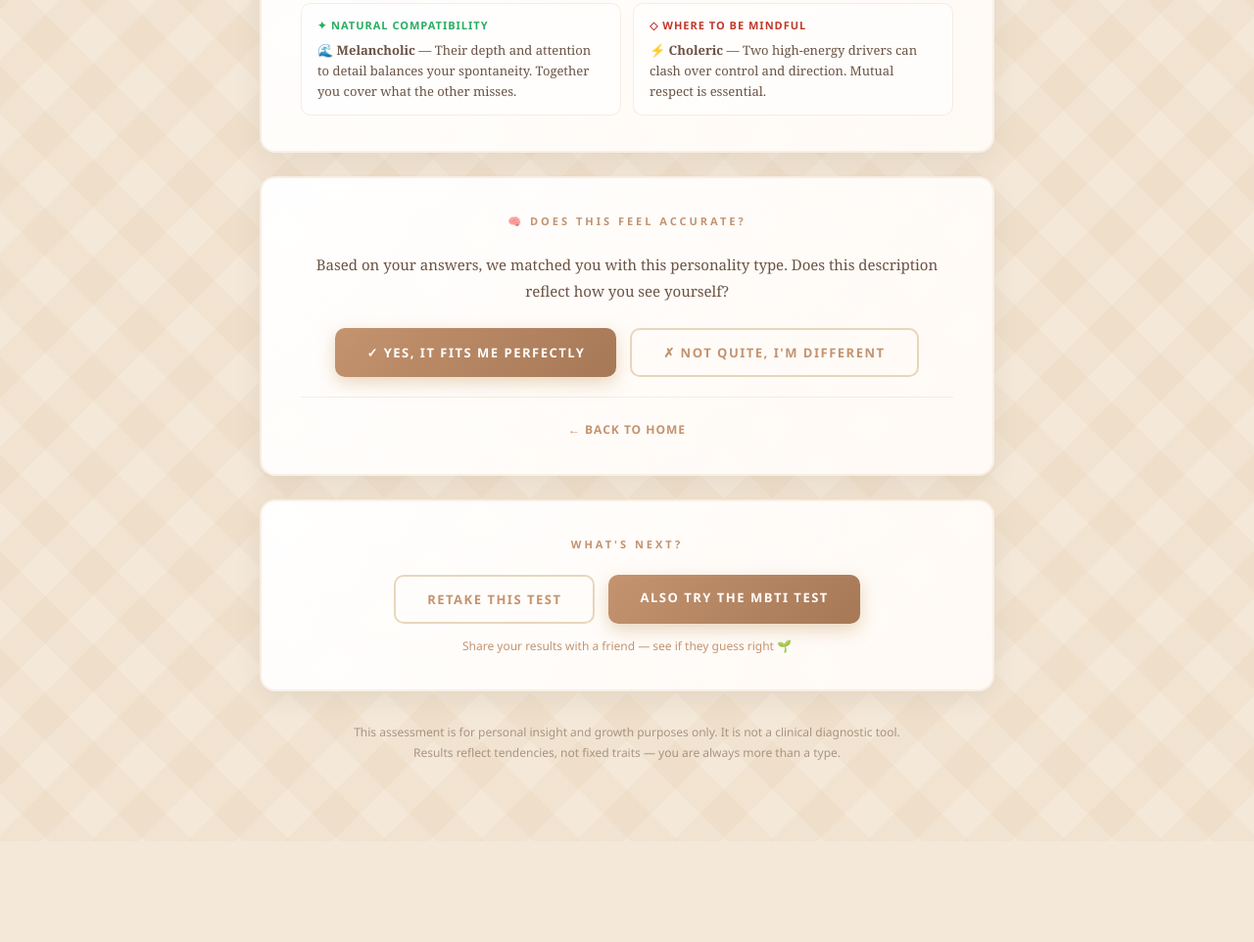
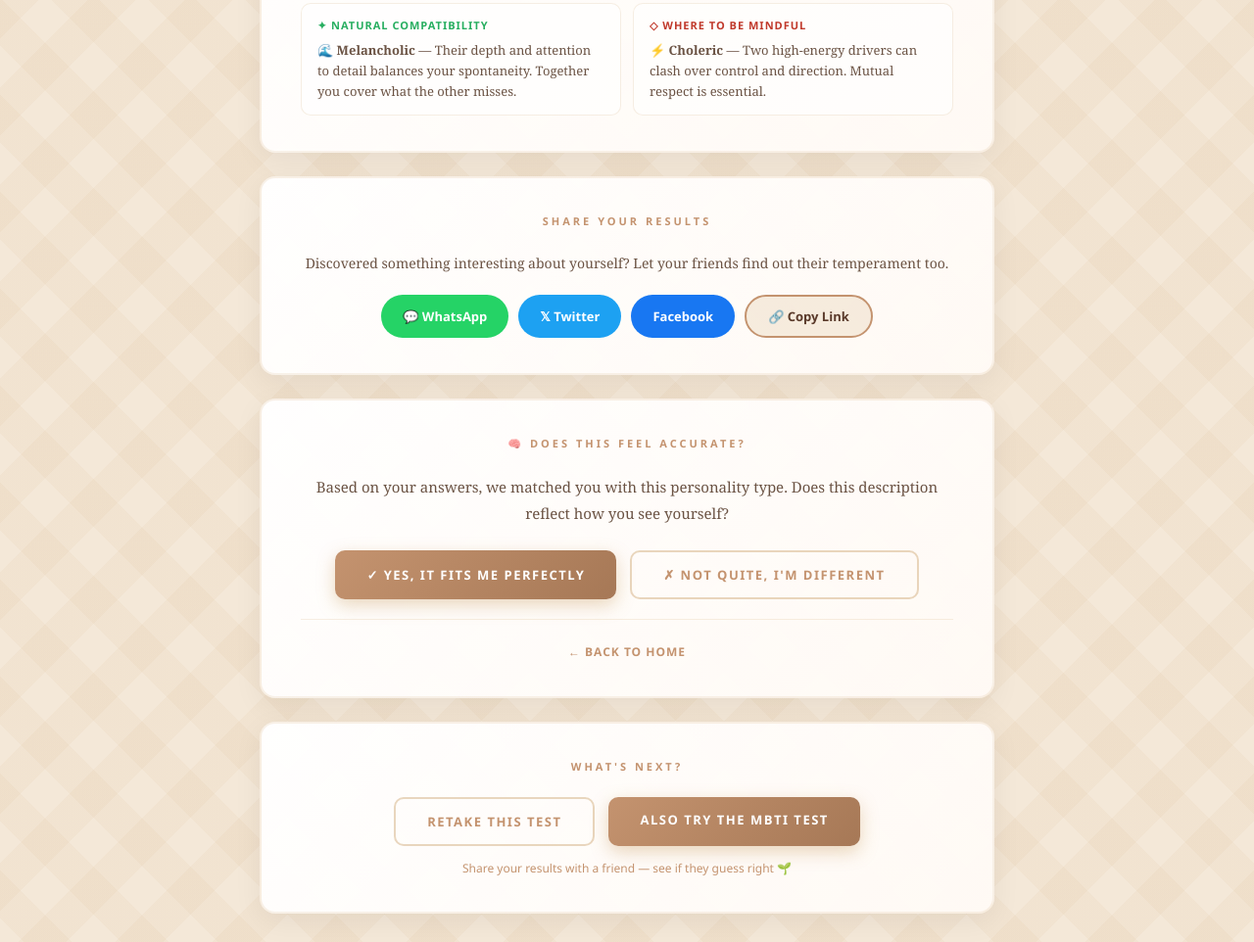
Before and after one commit to Datalternate/i-personality, a plain HTML site: page temperaments-result.html in a window 1280 px wide. Shown: the part 2239-3201 px from the top of the page at 98% size. Before the commit the page ends 3098 px from the top, so only its background shows below. Drawn offline with Linux system fonts and the light colour scheme.

Commit message:
Update temperaments-result.html

```diff
--- a/temperaments-result.html
+++ b/temperaments-result.html
@@ -448,6 +448,36 @@
       margin-top: 14px;
     }
 
+
+    /* ── Share buttons ── */
+    .social-share {
+      display: flex;
+      gap: 10px;
+      justify-content: center;
+      flex-wrap: wrap;
+      margin-top: 6px;
+    }
+
+    .share-btn {
+      padding: 11px 22px;
+      border-radius: 25px;
+      border: none;
+      cursor: pointer;
+      font-size: 13px;
+      font-weight: 600;
+      font-family: 'Segoe UI', sans-serif;
+      transition: all 0.25s ease;
+      display: inline-block;
+      text-decoration: none;
+    }
+
+    .share-btn:hover { transform: translateY(-2px); opacity: 0.9; }
+
+    .share-twitter  { background: #1DA1F2; color: white; }
+    .share-whatsapp { background: #25D366; color: white; }
+    .share-facebook { background: #1877F2; color: white; }
+    .share-copy     { background: rgba(193,140,74,0.15); color: var(--text-dark); border: 2px solid var(--accent-gold); }
+    .share-copy:hover { background: rgba(193,140,74,0.28); opacity: 1; }
     /* ── Disclaimer ── */
     .disclaimer {
       font-family: 'Segoe UI', sans-serif;
@@ -521,6 +551,18 @@
     <div class="compat-row" id="compat-row"></div>
   </div>
 
+  <!-- Share -->
+  <div class="card" style="text-align:center;">
+    <div class="card-title">Share Your Results</div>
+    <p style="font-size:14px; color:var(--text-light); margin-bottom:20px; line-height:1.7;">Discovered something interesting about yourself? Let your friends find out their temperament too.</p>
+    <div class="social-share">
+      <button class="share-btn share-whatsapp" id="shareWhatsApp">💬 WhatsApp</button>
+      <button class="share-btn share-twitter"  id="shareTwitter">𝕏 Twitter</button>
+      <button class="share-btn share-facebook" id="shareFacebook">Facebook</button>
+      <button class="share-btn share-copy"     id="shareCopy">🔗 Copy Link</button>
+    </div>
+  </div>
+
   <!-- Feedback -->
   <div class="card" style="text-align:center;" id="feedback-card">
     <div class="card-title">🧠 Does This Feel Accurate?</div>
@@ -544,7 +586,7 @@
   <div class="card" style="text-align:center;">
     <div class="card-title">What's Next?</div>
     <div class="cta-row">
-      <a href="temperaments.html" class="btn btn-ghost">Retake This Test</a>
+      <a href="https://datalternate.github.io/i-personality/temperaments.html" class="btn btn-ghost">Retake This Test</a>
       <a href="quiz.html" class="btn btn-primary">Also Try the MBTI Test</a>
     </div>
     <p class="share-note">Share your results with a friend — see if they guess right 🌱</p>
@@ -784,6 +826,9 @@
         <p><strong>${TYPE_ICONS[getTypeKey(d.compatChallenge.type)]} ${d.compatChallenge.type}</strong> — ${d.compatChallenge.reason}</p>
       </div>
     `;
+
+    // Init share buttons with dominant type name
+    initShare(d.name);
   }
 
   function getTypeKey(name) {
@@ -799,6 +844,30 @@
   }
 
   render();
+
+  function initShare(dominantName) {
+    const resultUrl = window.location.href;
+    const resultText = `I just discovered I'm a ${dominantName} temperament! Find out yours on i-Personality. ${resultUrl}`;
+
+    document.getElementById('shareWhatsApp').onclick = function() {
+      window.open(`https://wa.me/?text=${encodeURIComponent(resultText)}`, '_blank');
+    };
+
+    document.getElementById('shareTwitter').onclick = function() {
+      window.open(`https://twitter.com/intent/tweet?text=${encodeURIComponent(resultText)}`, '_blank');
+    };
+
+    document.getElementById('shareFacebook').onclick = function() {
+      window.open(`https://www.facebook.com/sharer/sharer.php?u=${encodeURIComponent(resultUrl)}`, '_blank');
+    };
+
+    document.getElementById('shareCopy').onclick = function() {
+      navigator.clipboard.writeText(resultUrl).then(() => {
+        this.textContent = '✓ Copied!';
+        setTimeout(() => { this.textContent = '🔗 Copy Link'; }, 2000);
+      });
+    };
+  }
 
   function submitFeedback(choice) {
     document.getElementById('feedback-buttons').style.display = 'none';
```
